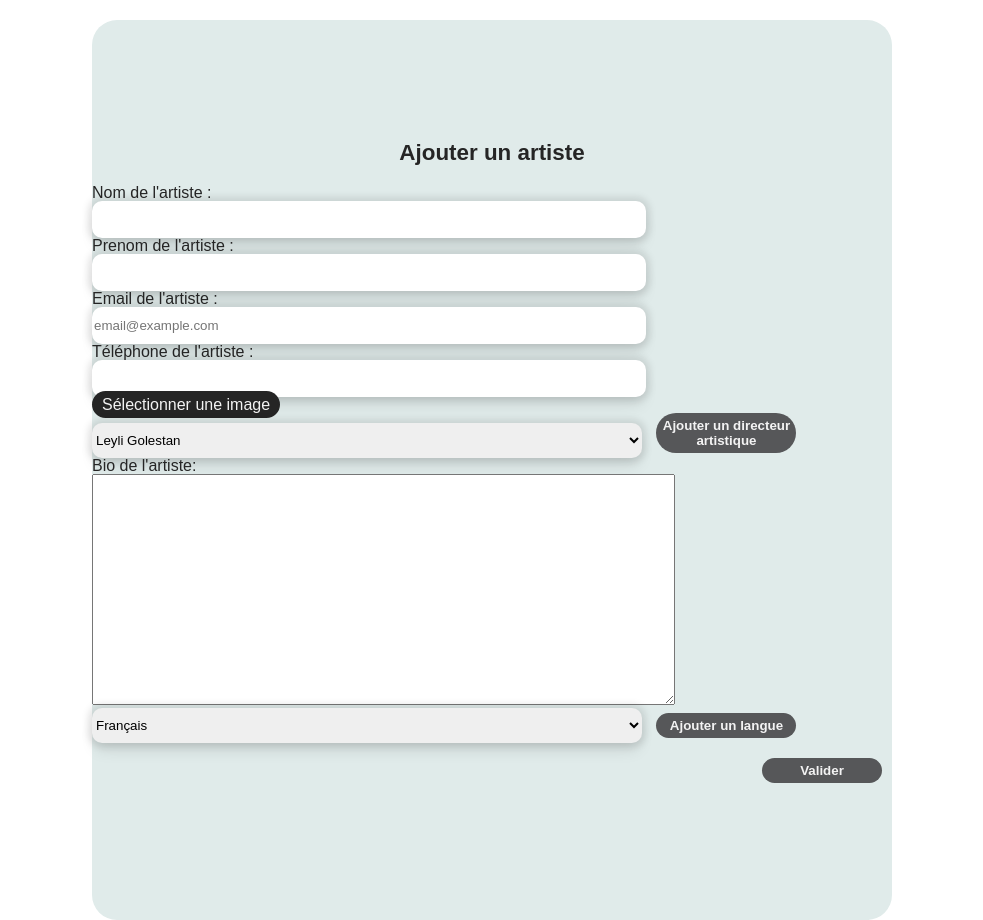
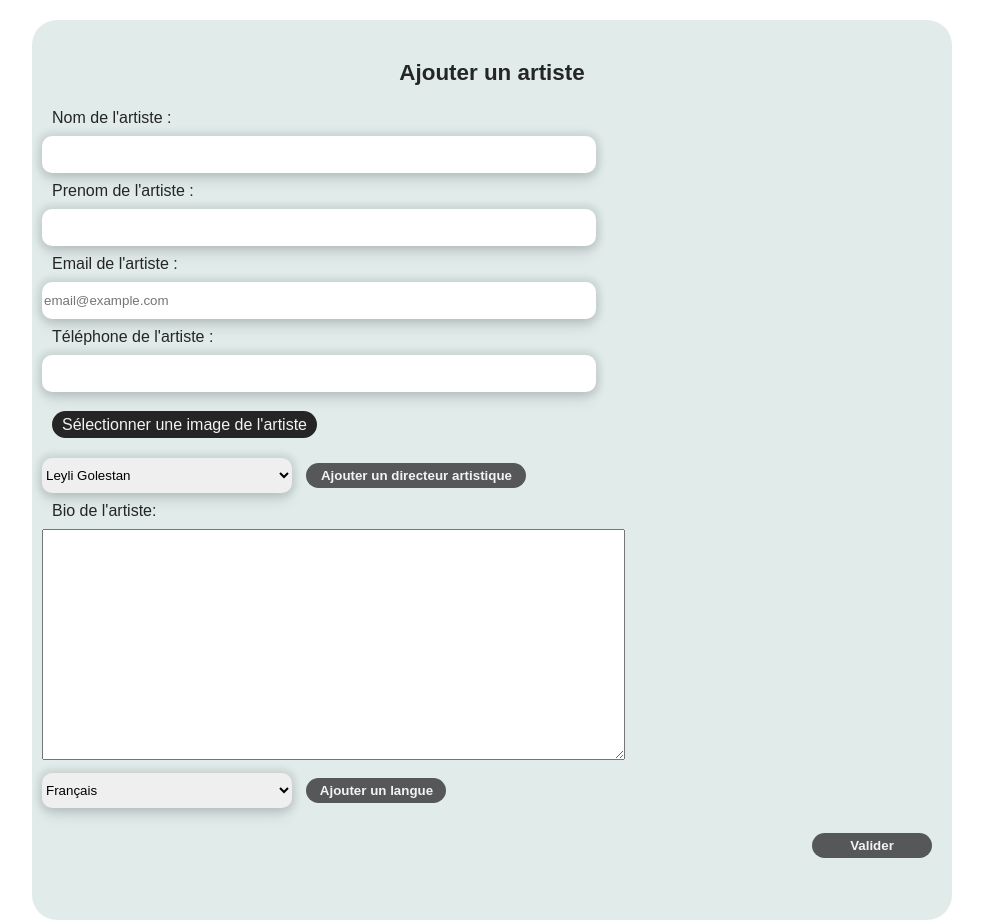
Before and after one commit to alt-ju/GRAND-ANGLE, a PHP site: page /form-add-artist.html in a window 1280 px wide. Shown: the whole page, without its empty margins (148-1131 px from the left). Run offline with PHP 8.4, Linux system fonts and the light colour scheme.

Commit message:
add style to form-add-artiste

```diff
--- a/assets/css/style.css
+++ b/assets/css/style.css
@@ -432,7 +432,7 @@ svg:hover{
   background-color: var(--SECONDARY);
   margin-top:100px;
   width:850px;
-  width: max-content;
+
   margin-left: auto;
   margin-right: auto;
   border-radius: 12px;
@@ -593,7 +593,8 @@ margin-right: 10PX;
     height:30px;
     border-radius: 20px;
     padding: 5px 10px;
-    margin-top: 10px;
+    margin-top: 20px;
+    margin-top: 20px;
     cursor: pointer;
     width: 100px;
     font-weight: 500;
@@ -838,7 +839,7 @@ transition: all 0.3s ease;
 
 /***********  form-add-artist ***********/
 .form-add-artist{
-  width:800px;
+  width:920px;
   height: 900px;
   margin-top:20px;
   margin-left:auto;
@@ -853,12 +854,31 @@ transition: all 0.3s ease;
   font-weight: 500;
 }
 
-.field-add-collab{
+.title-form-add-artist{
+  margin-left: auto;
+  margin-right: auto;
+  margin-bottom: 20px;
+  font-family: var(--FONTTITLE);
+  font-size: 1.4rem;
+  font-weight: 700;
+}
+
+.field-add-artist{
   width:550px;
   height:35px;
   border-radius: 10px;
   border: none;
   box-shadow: 0px 0px 7px 4px rgba(0,0,0,0.1),0px 10px 15px -3px rgba(0,0,0,0.1);
+}
+
+.form-divs-artist{
+  margin:5px 10px;
+}
+
+.form-divs-artist label{
+margin: 7px 10px;
+font-family: var(--FONTTITLE);
+font-weight: 500;
 }
 
 .input-sub-add-collab{
@@ -896,7 +916,7 @@ transition: all 0.3s ease;
   font-weight: 700;
 }
 
-#add-service{
+#add-langue, #add-dir-artist{
   width: 140px;
   border:none;
   border-radius: 25px;
@@ -907,18 +927,37 @@ transition: all 0.3s ease;
   font-weight: 700;
 }
 
-#add-service:hover{
+#add-langue:hover, #add-dir-artist:hover{
   background-color: var(--ACCENT1);
   color: var(--FONTCOLOR2);
   font-family: var(--FONTTITLE);
   font-weight: 700;
 }
 
-.title-form{
-  margin-left: auto;
-  margin-right: auto;
-  margin-bottom: 20px;
+#add-dir-artist{
+  width: 220px;
+}
+
+
+.costume-upload-form-artist{
+  border:none;
+  background-color: var(--BGCOLORPU);
+  color: var(--FONTCOLOR);
+  height:30px;
+  border-radius: 20px;
+  padding: 5px 10px;
+  margin: 20px 10px;
+  cursor: pointer;
+  width: 100px;
+  font-weight: 500;
   font-family: var(--FONTTITLE);
-  font-size: 1.4rem;
-  font-weight: 700;
+  transition: all 0.3s ease;
 }
+
+.input-img{
+  margin:20px 10px;
+}
+
+.field-select{
+  width: 250px;
+}
--- a/form-add-artist.html
+++ b/form-add-artist.html
@@ -9,70 +9,70 @@
 </head>
 <body>
   <form action="" method="POST" class="form-add-artist">
-    <h2 class="title-form">Ajouter un artiste</h2>
-   <div class="form-divs">
+    <h2 class="title-form-add-artist">Ajouter un artiste</h2>
+   <div class="form-divs-artist">
      <label for="nom" >Nom de l'artiste :</label>
    </div>
-   <div class="form-divs">
-   <input type="text"  id="nom" class="field-add-collab"  name="nom" placeholder="">
+   <div class="form-divs-artist">
+   <input type="text"  id="nom" class="field-add-artist"  name="nom" placeholder="">
    <div class="red"></div>
    </div>
-   <div class="form-divs">
+   <div class="form-divs-artist">
      <label for="prenom" >Prenom de l'artiste :</label>
    </div>
-   <div class="form-divs">
-   <input type="text" id="prenom" class="field-add-collab"  name="prenom" placeholder="">
+   <div class="form-divs-artist">
+   <input type="text" id="prenom" class="field-add-artist"  name="prenom" placeholder="">
    <div class="red"></div>
    </div>
 
-   <div class="form-divs">
+   <div class="form-divs-artist">
     <label for="email" >Email de l'artiste :</label>
   </div>
-  <div class="form-divs">
-  <input type="email"  id="email" class="field-add-collab"  name="email" placeholder="email@example.com">
+  <div class="form-divs-artist">
+  <input type="email"  id="email" class="field-add-artist"  name="email" placeholder="email@example.com">
   <div class="red"></div>
   </div>
-  <div class="form-divs">
+  <div class="form-divs-artist">
     <label for="tel" >Téléphone de l'artiste :</label>
   </div>
-  <div class="form-divs">
-  <input type="tel"  id="tel" class="field-add-collab"  name="tel" pattern="[0-9]{3}-[0-9]{3}-[0-9]{4}">
+  <div class="form-divs-artist">
+  <input type="tel"  id="tel" class="field-add-artist"  name="tel" pattern="[0-9]{3}-[0-9]{3}-[0-9]{4}">
   <div class="red"></div>
   </div>
-  <div class="form-divs">
-    <label for="img-artiste" class="costume-upload">Sélectionner une image</label>
+  <div class="form-divs-artist input-img">
+    <label for="img-artiste" class="costume-upload-form-artist">Sélectionner une image de l'artiste</label>
     <input type="file" id="img-artiste" name="img-artiste"   accept="image/png,image/jpeg,image/jpg" >
   </div>
-  <div class="form-divs selector-dirart">
-    <select name="dirArt" id="dirArt" class="field-add-collab add-langue">
+  <div class="form-divs-artist selector-dirart">
+    <select name="dirArt" id="dirArt" class="field-add-artist field-select add-langue">
     <option value="Leyli Golestan">Leyli Golestan</option>
     <option value="Haniko Luo">Haniko Luo</option>
     <option value="Susan Merkel">Susan Merkel</option>
     <option value="James Harrisson">James Harrisson</option>
     <option value="Claude France">Claude France</option>
     </select>
-   <button id="add-service"><a href="#"  class="a-in-btn">Ajouter un directeur artistique</a>
+   <button id="add-dir-artist"><a href="#"  class="a-in-btn">Ajouter un directeur artistique</a>
     </button>
   </div>
-  <div class="form-divs">
+  <div class="form-divs-artist">
     <label for="bio">Bio de l'artiste:</label>
   </div>
-  <div class="form-divs">
+  <div class="form-divs-artist">
   <textarea id="bio" name="bio" rows="15" cols="70"></textarea>
   <div class="red"></div>
   </div>
-   <div class="form-divs selector-langue">
-      <select name="langue" id="langue" class="field-add-collab add-langue">
+   <div class="form-divs-artist selector-langue">
+      <select name="langue" id="langue" class="field-add-artist field-select add-langue">
       <option value="Français">Français</option>
       <option value="Anglais">Anglais</option>
       <option value="Allemand">Allemand</option>
       <option value="Persan">Persan</option>
       <option value="Chinois">Chinois</option>
       </select>
-     <button id="add-service"><a href="#"  class="a-in-btn">Ajouter un langue</a>
+     <button id="add-langue"><a href="#"  class="a-in-btn">Ajouter un langue</a>
     </button>
   </div>
-   <div class="form-divs login-input" >
+   <div class="form-divs-artist login-input" >
      <input  type="submit" class="input-sub-add-collab" value="Valider">
    </div>
    <div class="red"></div>
```
